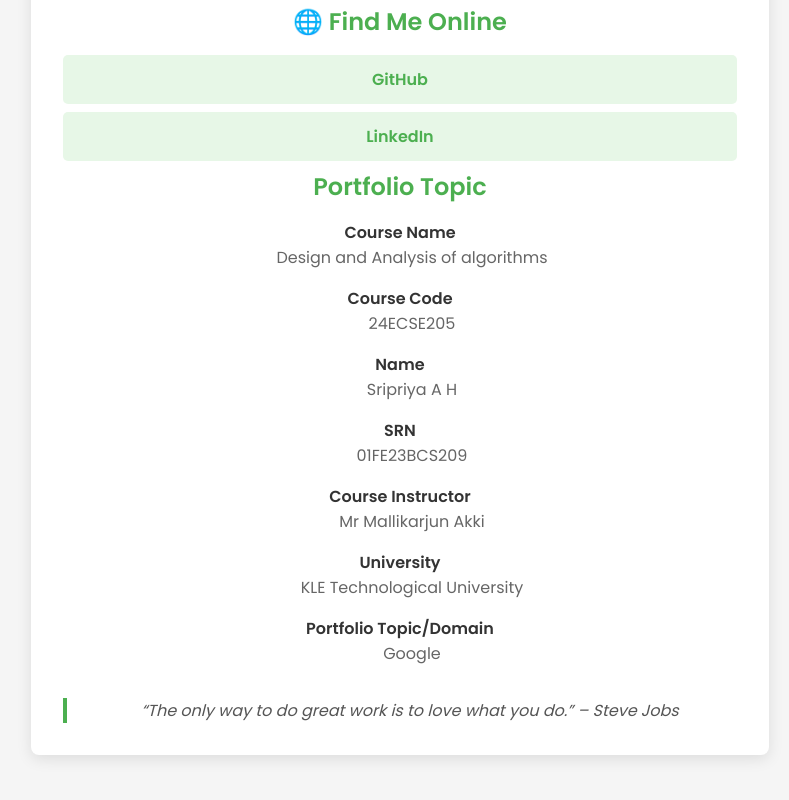
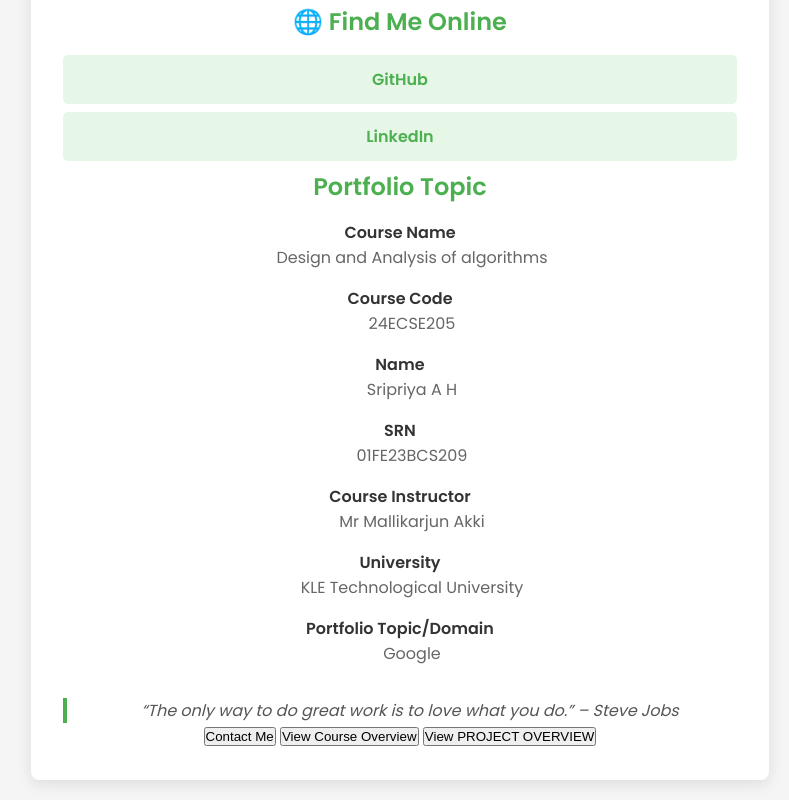
Before and after one commit to sripriya2505/portfolio.github.io, a plain HTML site: page index.html in a window 1280 px wide. Shown: the part 408-1208 px from the top of the page, without its empty margins (491-1280 px from the left). Before the commit the page ends 1183 px from the top, so only its background shows below. Drawn offline with Linux system fonts and the light colour scheme.

Commit message:
Update index.html

```diff
--- a/index.html
+++ b/index.html
@@ -56,8 +56,15 @@
             <dt>Portfolio Topic/Domain</dt>
             <dd>Google</dd>
         </dl>
+        <blockquote>“The only way to do great work is to love what you do.” – Steve Jobs</blockquote>
 
-        <blockquote>“The only way to do great work is to love what you do.” – Steve Jobs</blockquote>
+        <button onclick="location.href='mailto:chinmayiphosur@gmail.com'">Contact Me</button>
+
+
+        <!-- New Button to View Course Overview Text File -->
+        <button onclick="window.open('https://github.com/01fe23cs262/DAA_PORTFOLIO.github.io/blob/main/overview.md', '_blank')">View Course Overview</button>
+        <!-- New Button to View project  Overview Text File -->
+         <button onclick="window.open('https://github.com/01fe23cs262/DAA_PORTFOLIO.github.io/blob/main/project.md', '_blank')">View PROJECT OVERVIEW</button>
     </section>
 </body>
 </html>
```
